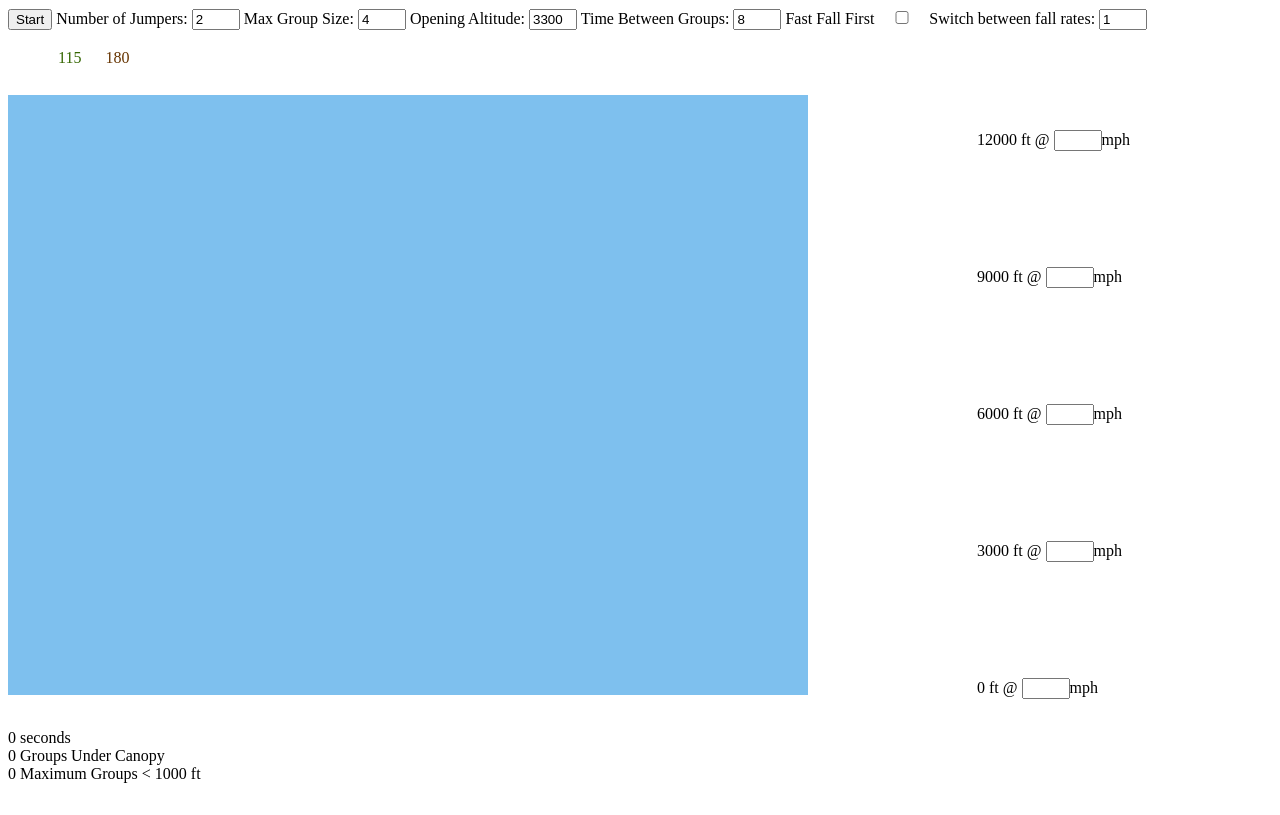
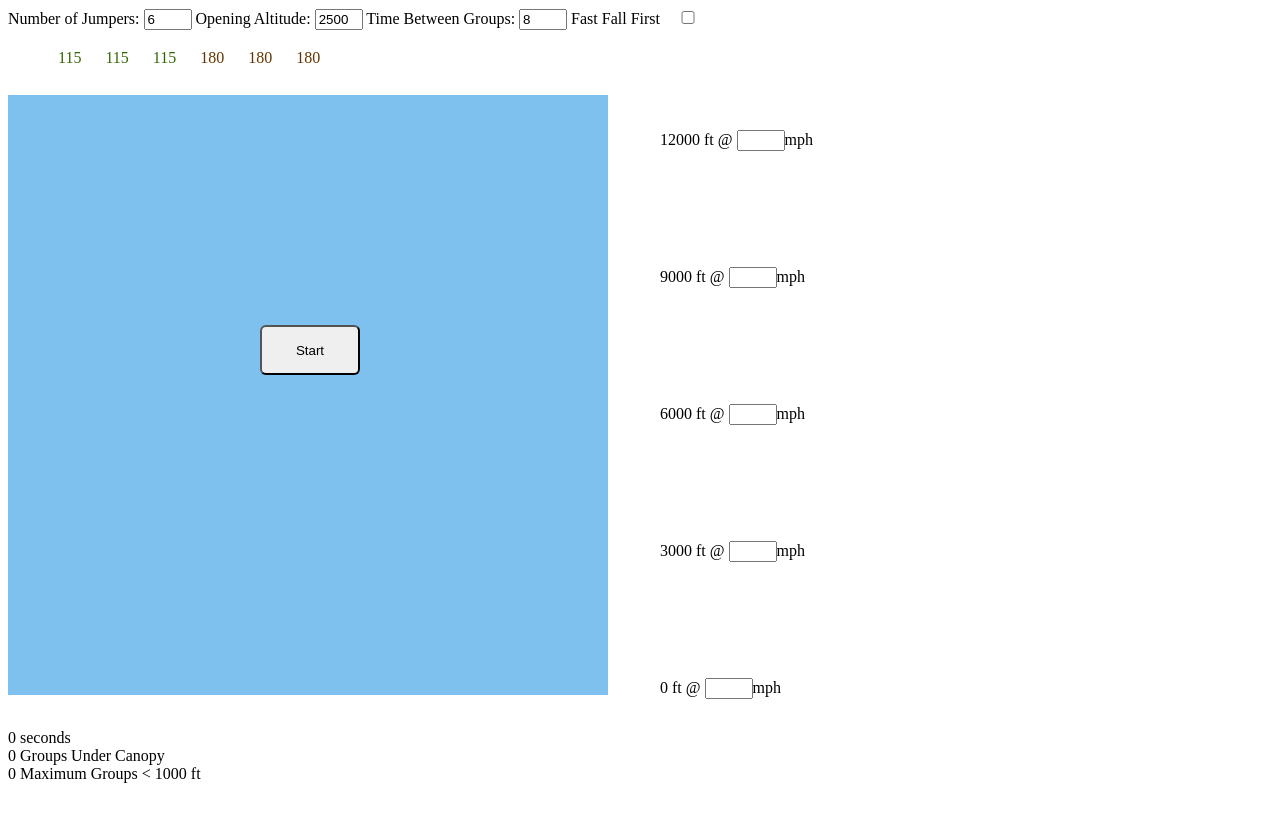
Before and after one commit to base698/freefall-drift, a plain HTML site: page index.html in a window 1280 px wide. Shown: the top 815 px of the page. Drawn offline with nearby package versions, Linux system fonts and the light colour scheme; some packages are replaced by stand-ins of ours.

Commit message:
resize touches

```diff
--- a/index.html
+++ b/index.html
@@ -5,6 +5,7 @@
   <script src="lib/heatmap.js"></script>
   <script src="bower_components/lodash/dist/lodash.compat.js"></script>
   <script src="https://ajax.googleapis.com/ajax/libs/angularjs/1.3.0-beta.5/angular.min.js"></script>
+  <script src="https://ajax.googleapis.com/ajax/libs/angularjs/1.3.0-beta.5/angular-route.js"></script>
   <script src="lib/index.js"></script>
   <style>
     input {
@@ -13,7 +14,7 @@
 
     .wind-table {
       position: absolute;
-      right: 150px;
+      left: 660px;
       top: 130px;
     }
     .wind-table span {
@@ -30,12 +31,12 @@
       height: 600px;
       position: absolute;
       top: 96px;
-      left: 808px;
+      left: 608px;
     }
 
     canvas#screen {
       margin: 30px 0;
-      width: 800px;
+      width: 600px;
       height: 600px;
     }
 
@@ -48,25 +49,31 @@
       line-height: 15px;
       margin: 20px 0 0 50px;
     }
+    #start {
+      position: absolute;
+      top: 325px;
+      width: 100px;
+      height: 50px;
+      border-radius: 6px;
+      left: 260px;
+    }
   </style>
 </head>
 
 <div ng-controller="SimulationCtrl">
-  <button ng-click="simulationStart()">Start</button>
+  <button id="start" ng-hide="running" ng-click="simulationStart()">Start</button>
   <label>Number of Jumpers:</label> <input type="text" ng-model="simulationConfig.numJumpers"/>
-  <label>Max Group Size:</label> <input type="text" ng-model="simulationConfig.groupSize"/>
   <label>Opening Altitude:</label> <input type="text" ng-model="simulationConfig.openingAltitude"/>
   <label>Time Between Groups:</label> <input type="text" ng-model="simulationConfig.timeBetweenGroups"/>
   <label>Fast Fall First</label> <input type="checkbox" ng-model="simulationConfig.fastFallFirst"/>
-  <label>Switch between fall rates:</label> <input type="text" ng-model="simulationConfig.groupSwitch"/>
   <br>
   <div id="groups-view">
     <div class="groups" ng-repeat="group in airplaneLoad.groups">
-      <span style="color: {{jumper.color}};" ng-repeat="jumper in group">{{jumper.terminal / ftPerSecond | number:0}}&nbsp;</span>
+      <span style="color: {{jumper.color}}; cursor: pointer;" ng-click="changeSpeed(jumper)" ng-repeat="jumper in group">{{jumper.terminal / ftPerSecond | number:0}}&nbsp;</span>
       &nbsp;&nbsp;&nbsp;&nbsp;
     </div>
   </div>
-  <canvas width="800" height="600" style="background: #7ec0ee;" id="screen"></canvas>
+  <canvas width="600" height="600" style="background: #7ec0ee;" id="screen"></canvas>
   <div id="heatmap"></div>
   <div>{{timeRunning || 0 | number:0}} seconds</div>
   <div>{{groupsUnderCanopy || 0}} Groups Under Canopy</div>
```
Also changed, not shown: lib/index.js.
